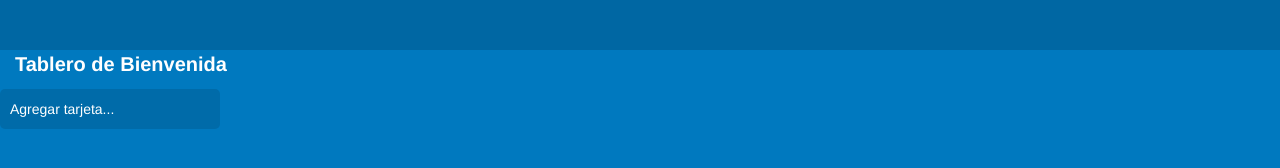
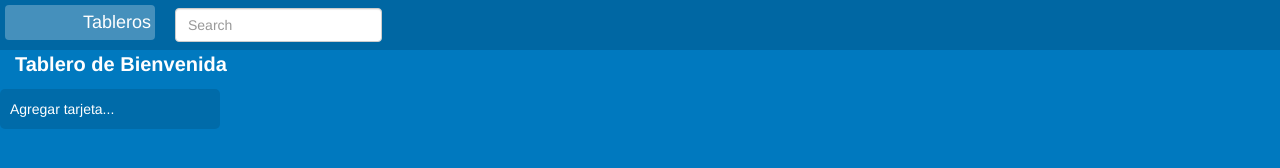
Before and after one commit to MilagrosQB/trello, a plain HTML site: page index.html in a window 1280 px wide. Drawn offline with Linux system fonts and the light colour scheme.

Commit message:
version 1

```diff
--- a/css/main.css
+++ b/css/main.css
@@ -72,3 +72,24 @@ nav {
     cursor: pointer;
     border-radius: 5px;
 }
+
+#board {
+    width: 150px;
+    height: 35px;
+    padding: 3px;
+    margin: 5px;
+    background-color: #4590bc;
+    font-size: 18px;
+    text-align: right;
+    color: #FFFFFF;
+    float: left;
+}
+
+
+display-none{
+    display: none;
+}
+
+display-block{
+    display: block;
+}
--- a/index.html
+++ b/index.html
@@ -9,7 +9,16 @@
 	<title>Trello</title>
 </head>
 <body>
-	<nav></nav>
+	<nav>
+		<button id="board" class="btn btn-sucess">
+			Tableros
+		</button>
+		<form class="navbar-form navbar-left">
+      <div class="form-group">
+         <input type="text" class="form-control" placeholder="Search">
+        </div>
+     </form>
+	</nav>
 	<div class="container-fluid">
 		<div class="welcome">
 			<p>Tablero de Bienvenida</p>
@@ -20,7 +29,7 @@
 				    Agregar tarjeta...
 				 </div>
 			</div>
-        </div>
+    </div>
 	</div>
 
 	<script type="text/javascript" src="js/jquery.min.js"/></script>
--- a/js/app.js
+++ b/js/app.js
@@ -4,13 +4,11 @@ window.addEventListener("load", function(){
 			event.preventDefault();
 			deleteElement();
 			addFormtarget();
+			saveCard();
 	});
-
 			button.addEventListener("click", function(event) {
-				event.preventDefault();
-
+			event.preventDefault();
 			});
-
 });
 
 function deleteElement(){
@@ -39,11 +37,5 @@ function addFormtarget(){
 			button.setAttribute("type", "button");
 	var textButton = document.createTextNode("Guardar");
 	var newtextButton = newButton.appendChild(textButton);
+	var newinput = document.createElement("input");
 }
-
-function saveCard() {
-	var textButton = document.createTextNode("Guardar");
-	var newtextButton = newButton.appendChild(textButton);
-	var newTarget = document.createElement("input")
-			newtextButton.innerHTML = document.getElementById("newtextButton")
-}
```
